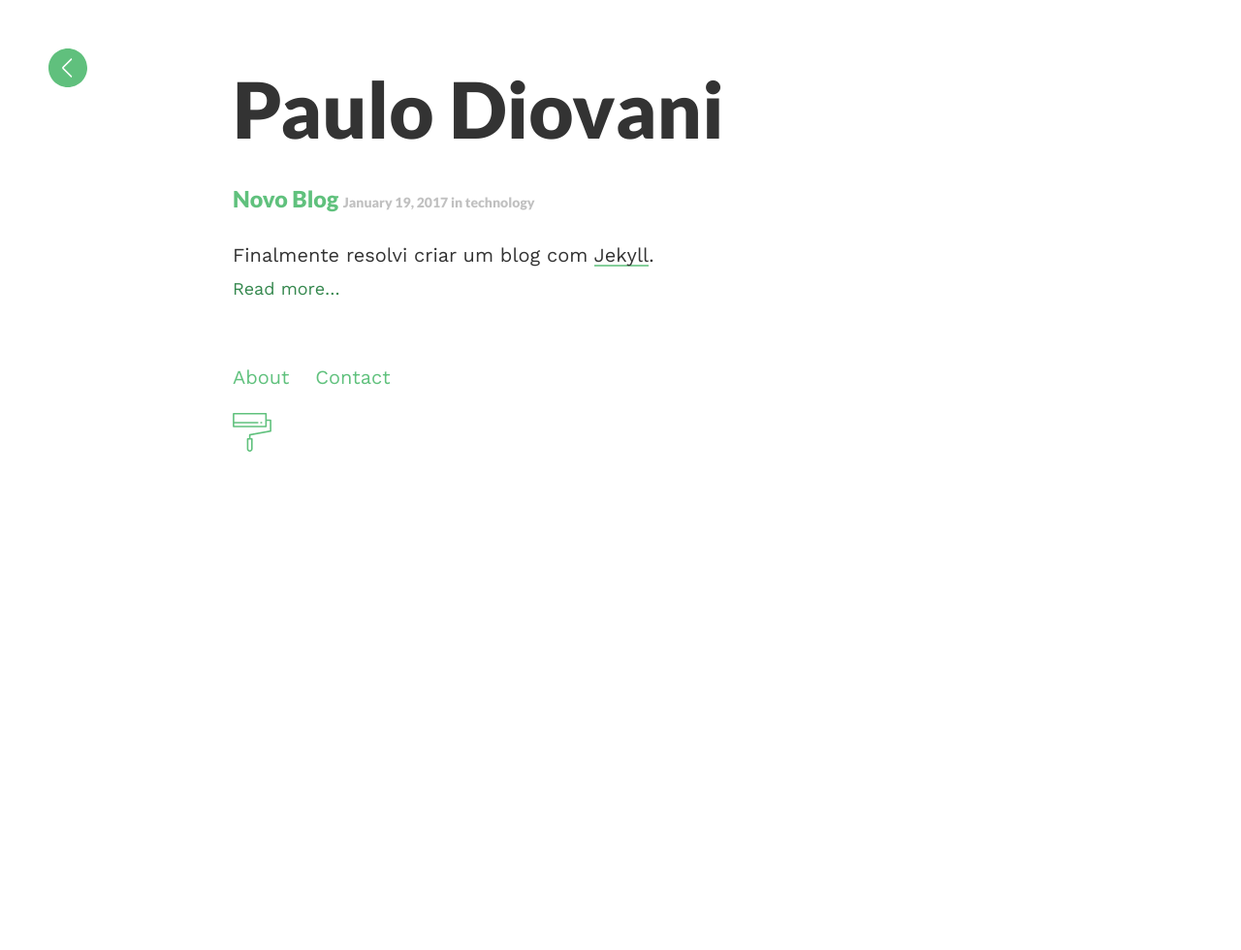
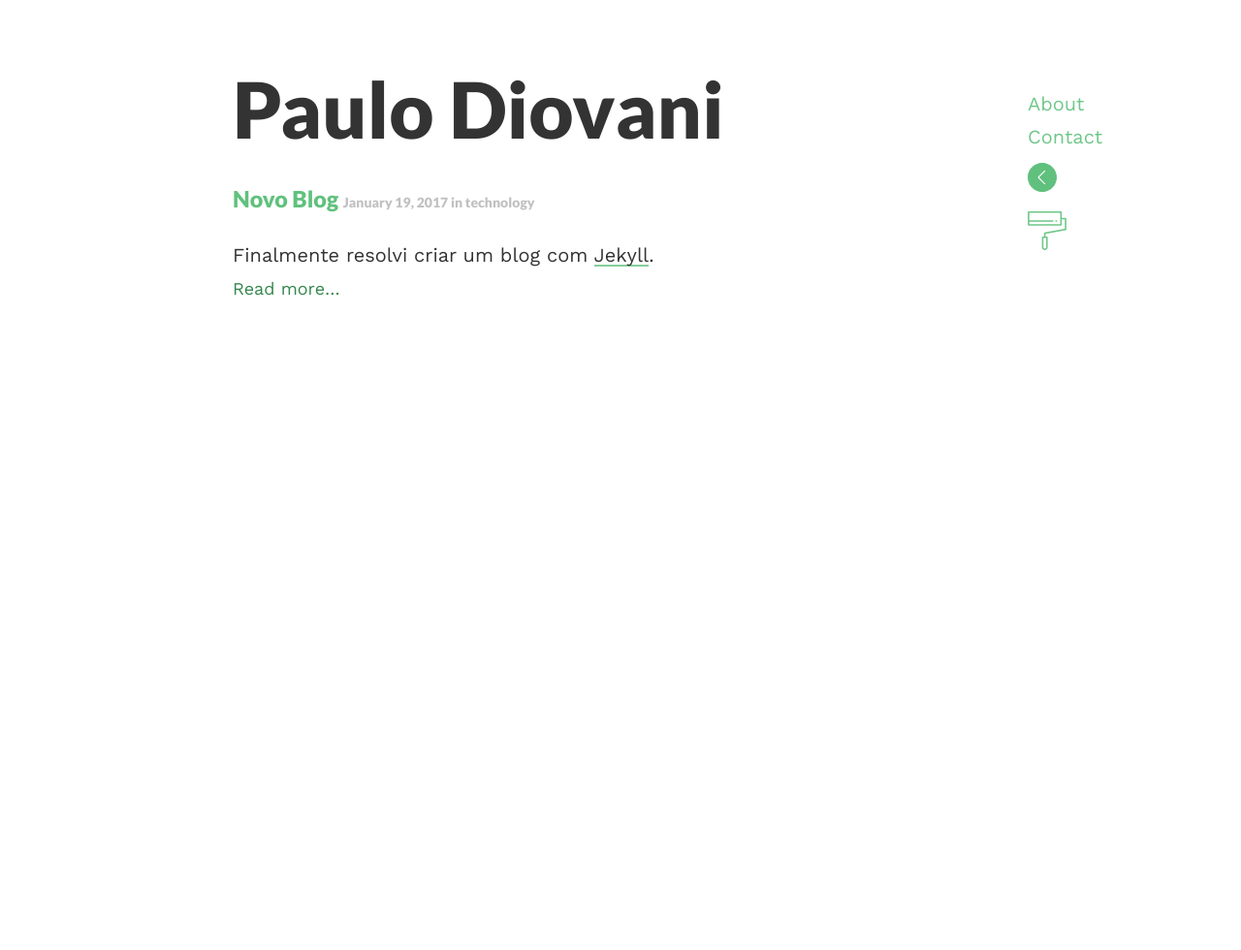
Before and after one commit to paulodiovani/blog.diovani.com, a Jekyll site: the page built from index.html, in a window 1280 px wide. Shown: the whole page at 97% size. Built offline with Jekyll 4.4.1, drawn with Linux system fonts in a browser that asks for light colours.

Commit message:
Move links to right menu

```diff
--- a/_layouts/default.html
+++ b/_layouts/default.html
@@ -13,20 +13,20 @@ layout: compress
 </head>
 <body style="background-color: rgb(255, 255, 255)">
  <script src="{{site.baseurl}}/js/theme.min.js"></script>
-  <header>
-      <a href="{{site.baseurl}}/"><div class="home"></div></a>
-  </header>
+  <header></header>
 
   {{ content }}
 
 <footer>
+  <menu>
+    <menuitem><a href="{{site.baseurl}}/about/">About</a></menuitem>
+    <menuitem><a href="{{site.baseurl}}/contact/">Contact</a></menuitem>
+    <menuitem><a href="{{site.baseurl}}/"><div class="home"></div></a></menuitem>
+    <menuitem class="theme" onclick="theme()" style="background-image: url({{site.baseurl}}/images/theme.svg)"></menuitem>
+  </menu>
 
-    <div class="links">
-        <a href="{{site.baseurl}}/about/">About</a>
-        <a href="{{site.baseurl}}/contact/">Contact</a>
-    </div>
-    <div class="theme" onclick="theme()" style="    background-image: url({{site.baseurl}}/images/theme.svg)"></div>
 </footer>
+
 {% include analytics.html %}
 
 </body>
--- a/_sass/style.scss
+++ b/_sass/style.scss
@@ -19,11 +19,11 @@ body {
     padding: 2em 1em;
     text-rendering: optimizeLegibility;
     height: 100%;
+
     @include media-query($on-palm) {
         max-width: 100%;
         padding: 1em;
     }
-
 }
 
 h1,h2,h3,h4,h5,h6 {
@@ -34,7 +34,6 @@ body {
      text-transform: capitalize;
 }
 
-
 a {
     color: $brand-color;
     text-decoration: none;
@@ -42,8 +41,6 @@ a {
         color: $text-color;
     }
 }
-
-
 
 p a {
     color: $text-color;
@@ -59,7 +56,6 @@ p a {
 
     }
 }
-
 
 figure {
     margin: 0;
@@ -93,8 +89,6 @@ blockquote {
     font-style: italic;
 }
 
-
-
 .headline {
     font-size: 4em;
         @include media-query($on-palm) {
@@ -109,28 +103,50 @@ blockquote {
     }
 }
 
+menu {
+    position: fixed;
+    top: 50px;
+    left: calc(50% + 400px);
+    opacity: .9;
+    margin: 0;
+    padding: 2em 1em;
+
+    &:hover{
+        opacity: 1;
+    }
+
+    menuitem {
+        display: block;
+    }
+
+    @include media-query($on-laptop) {
+        position: relative;
+        top: 0;
+        left: 0;
+
+        menuitem {
+            display: inline-block;
+            margin-right: 1em;
+        }
+
+        .theme {
+            display: block;
+        }
+    }
+}
 
 .home {
     background-image: url(../images/left-arrow.svg);
     background-repeat: no-repeat;
-    height: 40px;
-    width: 40px;
-    opacity: 0.9;
+    height: 30px;
+    width: 30px;
+    margin-top: .5em;
+    @include media-query($on-laptop) {
         position: fixed;
-    top: 50px;
-    left: 50px;
-    &:hover{
-    opacity: 1;
-    }
-    @include media-query($on-laptop) {
         top: 90%;
         left: 90%;
-        height: 30px;
-        width: 30px;
         opacity: 0.6;
     }
-
-
 }
 
 .video {
@@ -179,8 +195,3 @@ footer {
     position: relative;
     top: 2em;
 }
-
-/* Footer navigation links */
-.links a {
-    margin-right: 1em;
-}
--- a/css/main.scss
+++ b/css/main.scss
@@ -23,7 +23,7 @@ $grey-color-dark:  darken($grey-color, 25%);
 // Width of the content area
 $content-width:    800px;
 $on-palm:          600px;
-$on-laptop:        800px;
+$on-laptop:        1024px;
 
 
 
@@ -40,8 +40,6 @@ $on-laptop:        800px;
     }
 }
 
-
-
 // Import partials from `sass_dir` (defaults to `_sass`)
 @import "style";
 @import "custom";
```
Lines whose indentation alone changed are shown as unchanged.
